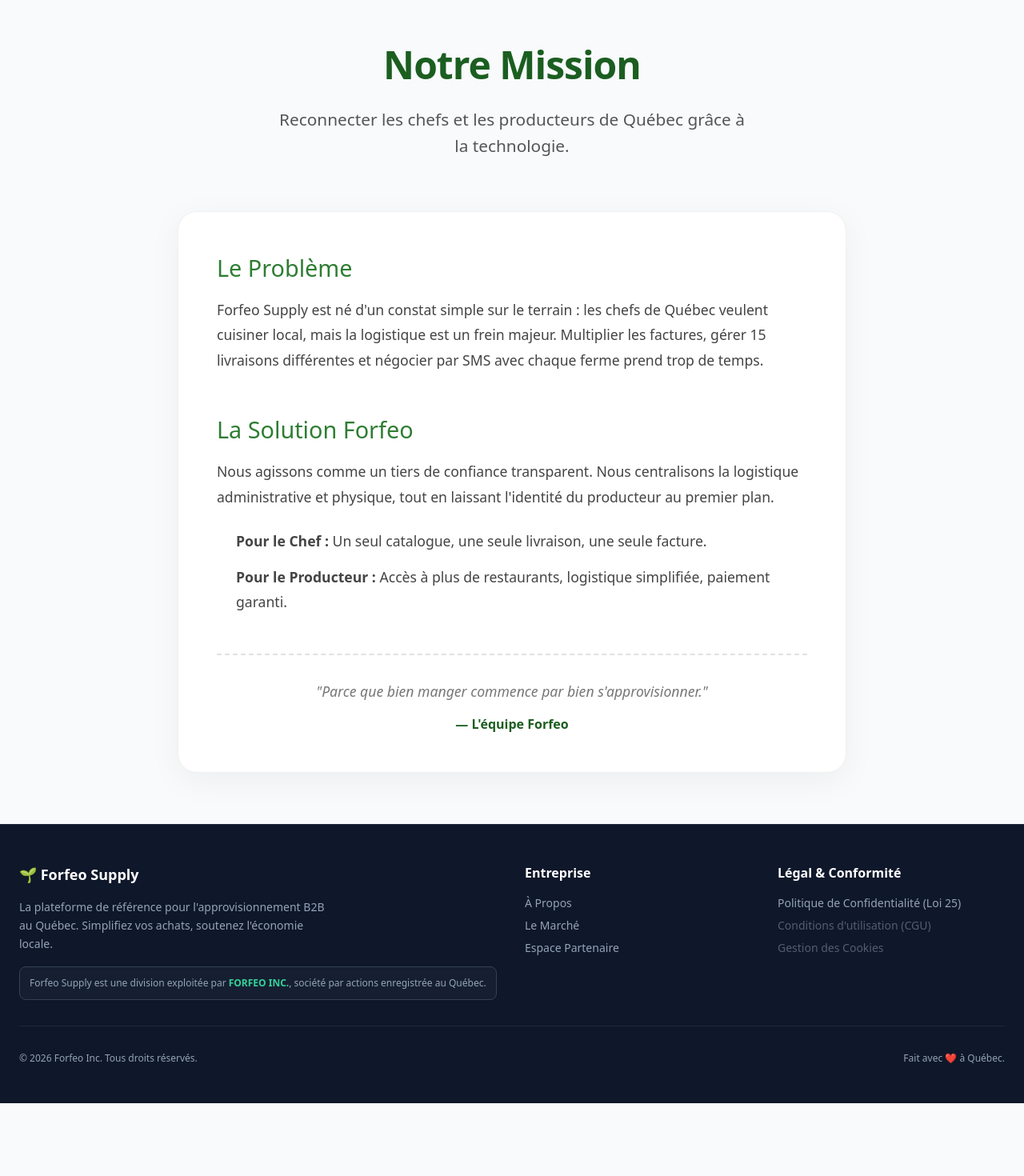
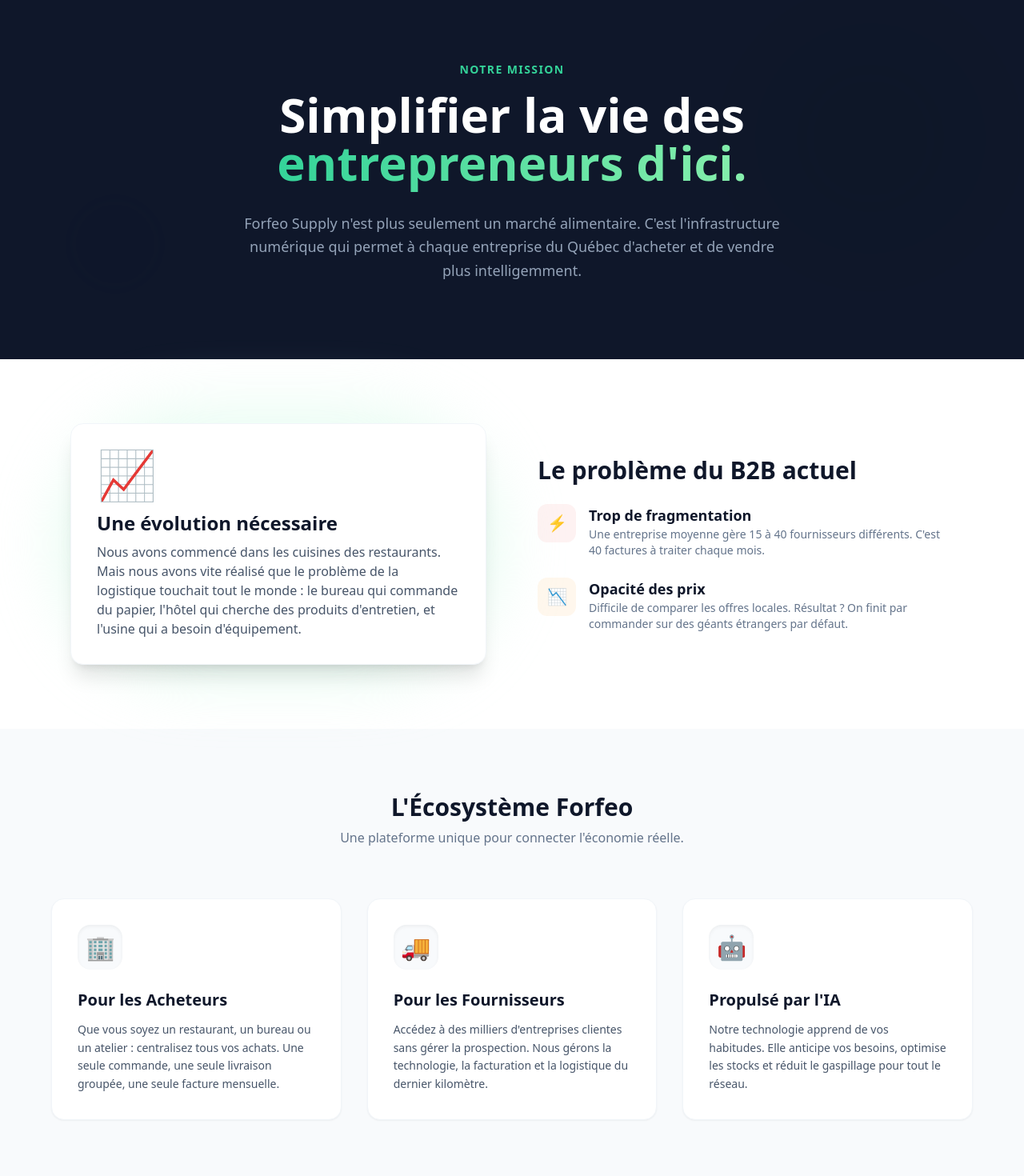
Before and after one commit to forfeo2005/forfeo-supply, a React (Vite) app in the folder frontend/: page /about in a window 1280 px wide. Shown: the part 100-1570 px from the top of the page at 80% size. Before the commit the page ends 1479 px from the top, so only its background shows below. Built offline with nearby package versions, Linux system fonts and the light colour scheme.

Commit message:
Update About.jsx

```diff
--- a/frontend/src/pages/About.jsx
+++ b/frontend/src/pages/About.jsx
@@ -1,74 +1,131 @@
 import React from 'react';
+import { Link } from 'react-router-dom';
 
 const About = () => {
   return (
-    <div style={{
-      maxWidth: '900px',
-      margin: '0 auto',
-      padding: '4rem 2rem',
-      fontFamily: 'system-ui, -apple-system, sans-serif',
-      color: '#333'
-    }}>
+    <div className="font-sans text-slate-900 bg-white">
 
-      {/* En-tête de page */}
-      <div style={{ textAlign: 'center', marginBottom: '4rem' }}>
-        <h1 style={{
-          fontSize: '3rem',
-          color: '#1b5e20',
-          marginBottom: '1rem',
-          fontWeight: '800',
-          letterSpacing: '-1px'
-        }}>
-          Notre Mission
+      {/* --- HERO SECTION : VISION --- */}
+      <div className="relative bg-slate-900 py-24 px-6 overflow-hidden">
+        {/* Background effects */}
+        <div className="absolute top-0 right-0 w-96 h-96 bg-emerald-500 rounded-full mix-blend-multiply filter blur-3xl opacity-10 animate-pulse"></div>
+        <div className="absolute bottom-0 left-0 w-72 h-72 bg-blue-500 rounded-full mix-blend-multiply filter blur-3xl opacity-10"></div>
+
+        <div className="max-w-4xl mx-auto text-center relative z-10">
+          <span className="text-emerald-400 font-bold tracking-widest text-sm uppercase mb-4 block">Notre Mission</span>
+          <h1 className="text-4xl md:text-6xl font-extrabold text-white mb-8 leading-tight">
+            Simplifier la vie des <br/>
+            <span className="text-transparent bg-clip-text bg-gradient-to-r from-emerald-400 to-green-300">
+              entrepreneurs d'ici.
+            </span>
           </h1>
-        <p style={{ fontSize: '1.3rem', color: '#555', lineHeight: '1.6', maxWidth: '600px', margin: '0 auto' }}>
-          Reconnecter les chefs et les producteurs de Québec grâce à la technologie.
+          <p className="text-lg text-slate-400 leading-relaxed max-w-2xl mx-auto">
+            Forfeo Supply n'est plus seulement un marché alimentaire. C'est l'infrastructure numérique qui permet à chaque entreprise du Québec d'acheter et de vendre plus intelligemment.
           </p>
         </div>
+      </div>
 
-      {/* Bloc de contenu principal */}
-      <div style={{
-        backgroundColor: 'white',
-        padding: '3rem',
-        borderRadius: '24px',
-        boxShadow: '0 10px 40px rgba(0,0,0,0.05)',
-        border: '1px solid #f0f0f0'
-      }}>
+      {/* --- L'HISTOIRE (DU PIVOT) --- */}
+      <section className="py-20 px-6 max-w-6xl mx-auto">
+        <div className="grid md:grid-cols-2 gap-16 items-center">
 
-        <section style={{ marginBottom: '3rem' }}>
-          <h2 style={{ color: '#2E7D32', fontSize: '1.8rem', marginBottom: '1rem' }}>Le Problème</h2>
-          <p style={{ lineHeight: '1.8', fontSize: '1.1rem', color: '#444' }}>
-            Forfeo Supply est né d'un constat simple sur le terrain : les chefs de Québec veulent cuisiner local, mais la logistique est un frein majeur.
-            Multiplier les factures, gérer 15 livraisons différentes et négocier par SMS avec chaque ferme prend trop de temps.
+          <div className="relative">
+            <div className="absolute -inset-4 bg-emerald-100 rounded-full opacity-50 blur-2xl"></div>
+            <div className="relative bg-white p-8 rounded-2xl shadow-xl border border-slate-100">
+              <div className="text-6xl mb-4">📈</div>
+              <h3 className="text-2xl font-bold mb-2">Une évolution nécessaire</h3>
+              <p className="text-slate-600">
+                Nous avons commencé dans les cuisines des restaurants. Mais nous avons vite réalisé que le problème de la logistique touchait tout le monde : le bureau qui commande du papier, l'hôtel qui cherche des produits d'entretien, et l'usine qui a besoin d'équipement.
               </p>
-        </section>
+            </div>
+          </div>
 
-        <section style={{ marginBottom: '3rem' }}>
-          <h2 style={{ color: '#2E7D32', fontSize: '1.8rem', marginBottom: '1rem' }}>La Solution Forfeo</h2>
-          <p style={{ lineHeight: '1.8', fontSize: '1.1rem', color: '#444', marginBottom: '1.5rem' }}>
-            Nous agissons comme un tiers de confiance transparent. Nous centralisons la logistique administrative et physique, tout en laissant l'identité du producteur au premier plan.
-          </p>
-          <ul style={{ lineHeight: '1.8', fontSize: '1.1rem', color: '#444', paddingLeft: '1.5rem' }}>
-            <li style={{ marginBottom: '0.8rem' }}><strong>Pour le Chef :</strong> Un seul catalogue, une seule livraison, une seule facture.</li>
-            <li style={{ marginBottom: '0.8rem' }}><strong>Pour le Producteur :</strong> Accès à plus de restaurants, logistique simplifiée, paiement garanti.</li>
+          <div>
+            <h2 className="text-3xl font-bold mb-6 text-slate-900">Le problème du B2B actuel</h2>
+            <ul className="space-y-6">
+              <li className="flex gap-4">
+                <div className="w-12 h-12 flex-shrink-0 bg-red-50 text-red-500 rounded-xl flex items-center justify-center font-bold text-xl">⚡</div>
+                <div>
+                  <h4 className="font-bold text-lg">Trop de fragmentation</h4>
+                  <p className="text-slate-500 text-sm">Une entreprise moyenne gère 15 à 40 fournisseurs différents. C'est 40 factures à traiter chaque mois.</p>
+                </div>
+              </li>
+              <li className="flex gap-4">
+                <div className="w-12 h-12 flex-shrink-0 bg-orange-50 text-orange-500 rounded-xl flex items-center justify-center font-bold text-xl">📉</div>
+                <div>
+                  <h4 className="font-bold text-lg">Opacité des prix</h4>
+                  <p className="text-slate-500 text-sm">Difficile de comparer les offres locales. Résultat ? On finit par commander sur des géants étrangers par défaut.</p>
+                </div>
+              </li>
             </ul>
-        </section>
-
-        <div style={{
-          borderTop: '2px dashed #e0e0e0',
-          paddingTop: '2rem',
-          textAlign: 'center',
-          marginTop: '2rem'
-        }}>
-          <p style={{ fontStyle: 'italic', color: '#777', fontSize: '1.1rem' }}>
-            "Parce que bien manger commence par bien s'approvisionner."
-          </p>
-          <p style={{ fontWeight: 'bold', marginTop: '1rem', color: '#1b5e20' }}>— L'équipe Forfeo</p>
           </div>
 
         </div>
+      </section>
+
+      {/* --- LA SOLUTION FORFEO --- */}
+      <section className="bg-slate-50 py-20 px-6">
+        <div className="max-w-6xl mx-auto">
+          <div className="text-center mb-16">
+            <h2 className="text-3xl font-bold text-slate-900">L'Écosystème Forfeo</h2>
+            <p className="text-slate-500 mt-2">Une plateforme unique pour connecter l'économie réelle.</p>
+          </div>
+
+          <div className="grid md:grid-cols-3 gap-8">
+            <ValueCard
+              emoji="🏢"
+              title="Pour les Acheteurs"
+              text="Que vous soyez un restaurant, un bureau ou un atelier : centralisez tous vos achats. Une seule commande, une seule livraison groupée, une seule facture mensuelle."
+            />
+            <ValueCard
+              emoji="🚚"
+              title="Pour les Fournisseurs"
+              text="Accédez à des milliers d'entreprises clientes sans gérer la prospection. Nous gérons la technologie, la facturation et la logistique du dernier kilomètre."
+            />
+            <ValueCard
+              emoji="🤖"
+              title="Propulsé par l'IA"
+              text="Notre technologie apprend de vos habitudes. Elle anticipe vos besoins, optimise les stocks et réduit le gaspillage pour tout le réseau."
+            />
+          </div>
+        </div>
+      </section>
+
+      {/* --- CTA FINAL --- */}
+      <section className="py-24 px-6 text-center">
+        <div className="max-w-3xl mx-auto bg-slate-900 rounded-3xl p-12 shadow-2xl relative overflow-hidden">
+          {/* Deco circles */}
+          <div className="absolute top-0 right-0 w-64 h-64 bg-emerald-500 rounded-full mix-blend-overlay opacity-20 transform translate-x-1/2 -translate-y-1/2"></div>
+
+          <h2 className="text-3xl md:text-4xl font-bold text-white mb-6 relative z-10">Prêt à moderniser votre business ?</h2>
+          <p className="text-slate-400 mb-8 text-lg relative z-10">
+            Rejoignez les 500+ entreprises québécoises qui ont déjà simplifié leurs opérations.
+          </p>
+          <div className="flex flex-col sm:flex-row gap-4 justify-center relative z-10">
+            <Link to="/login" className="bg-emerald-500 hover:bg-emerald-400 text-white px-8 py-3 rounded-xl font-bold transition shadow-lg shadow-emerald-900/50">
+              Créer un compte gratuit
+            </Link>
+            <Link to="/market" className="bg-white/10 hover:bg-white/20 text-white px-8 py-3 rounded-xl font-bold backdrop-blur-sm transition border border-white/10">
+              Explorer le catalogue
+            </Link>
+          </div>
+        </div>
+      </section>
+
     </div>
   );
 };
 
+const ValueCard = ({ emoji, title, text }) => (
+  <div className="bg-white p-8 rounded-2xl shadow-sm border border-slate-100 hover:shadow-xl transition-shadow duration-300">
+    <div className="w-14 h-14 bg-slate-50 rounded-2xl flex items-center justify-center text-3xl mb-6 shadow-inner">
+      {emoji}
+    </div>
+    <h3 className="text-xl font-bold text-slate-900 mb-3">{title}</h3>
+    <p className="text-slate-600 leading-relaxed text-sm">
+      {text}
+    </p>
+  </div>
+);
+
 export default About;
```
Lines whose indentation alone changed are shown as unchanged.
